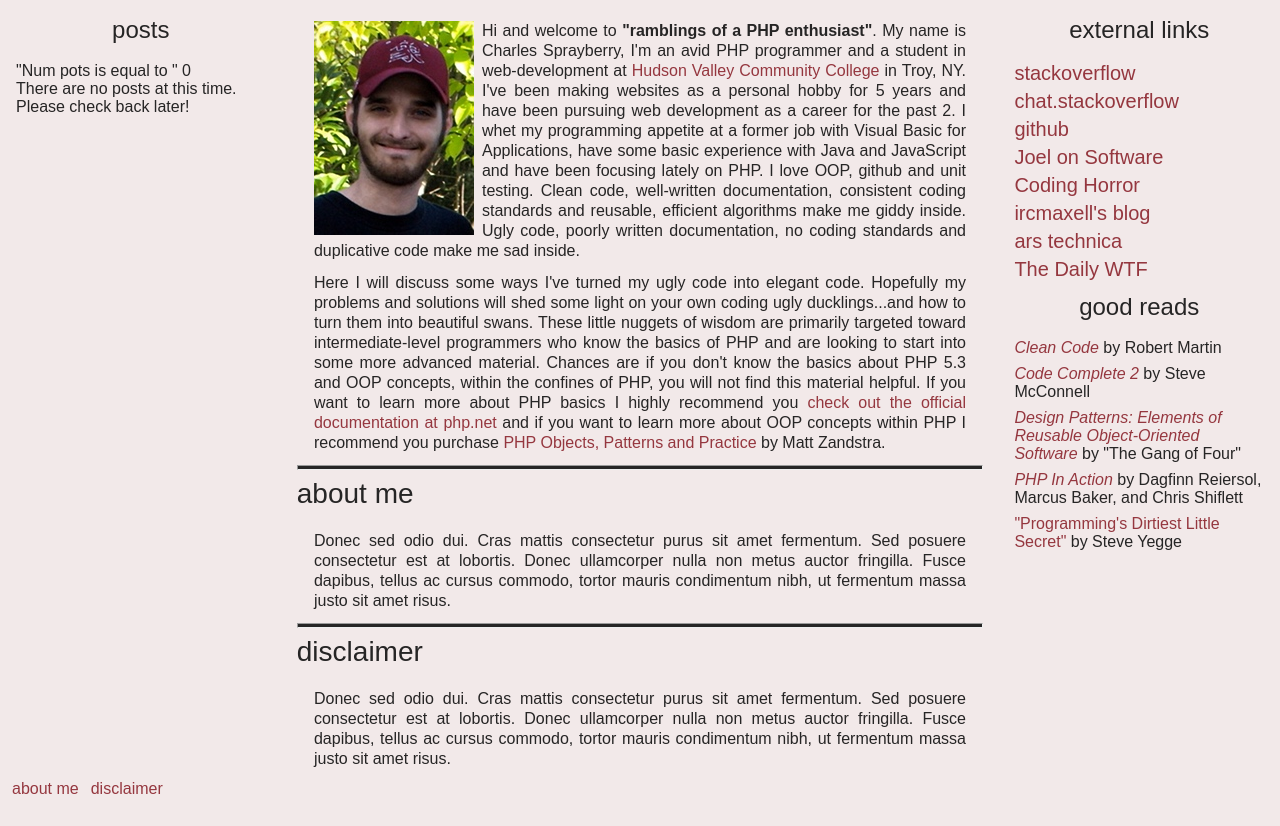
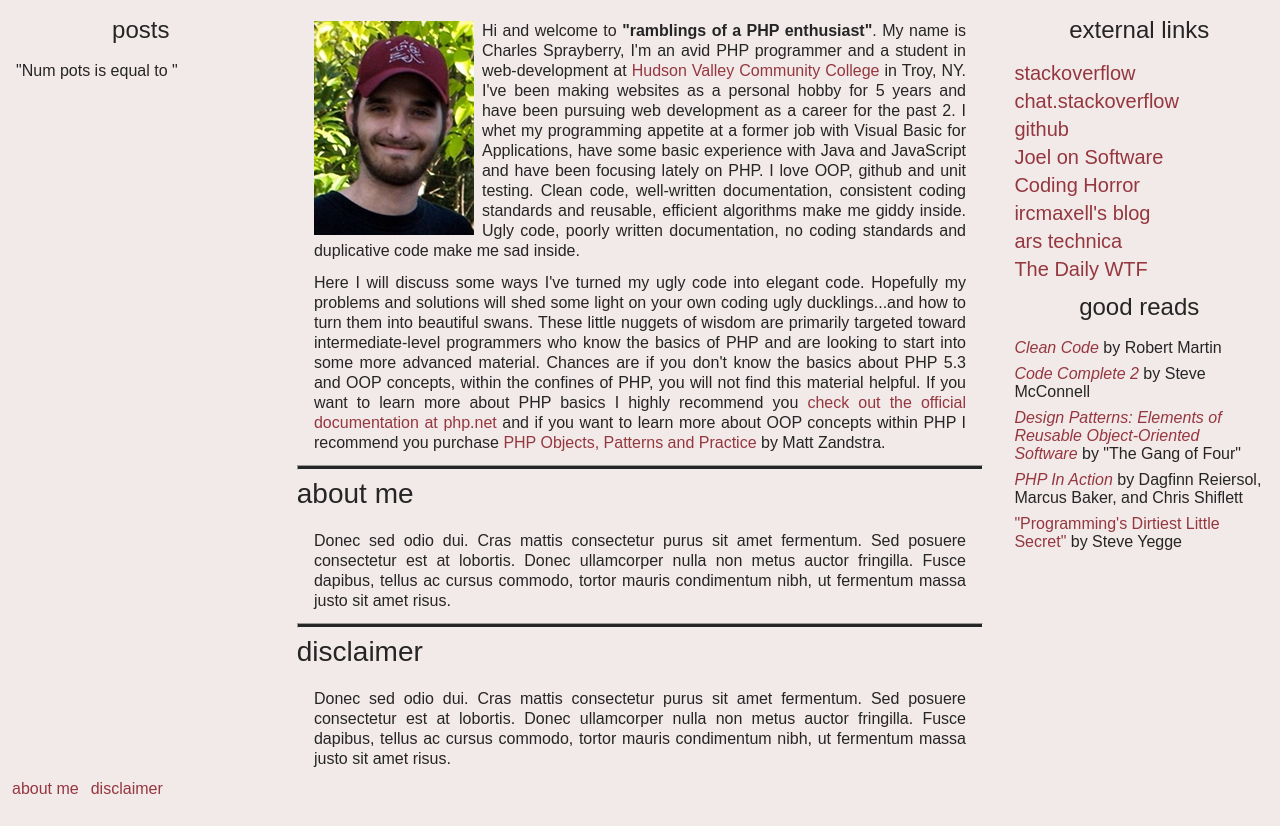
Before and after one commit to cspray/archived-blog, a Jekyll site: the page built from index.html, in a window 1280 px wide, cut to the strip 95-921 px from the top of the page. Built offline with Jekyll 4.4.1, drawn with Linux system fonts in a browser that asks for light colours.

Commit message:
UPD doing some checking of what happens with liquid using filters

```diff
--- a/_layouts/default.html
+++ b/_layouts/default.html
@@ -35,7 +35,7 @@
                 	<div id="post-navigation">
 						<h3>posts</h3>
 	                    <ul class="navigation-menu vertical-list">
-	                    {% assign numposts = site.posts | size %}
+	                    {% assign numposts = site.posts %}
 	                    "Num pots is equal to " {{ numposts }}
 	                    {% if numposts == 0 %}
 	                    	<li>There are no posts at this time.  Please check back later!</li>
```
